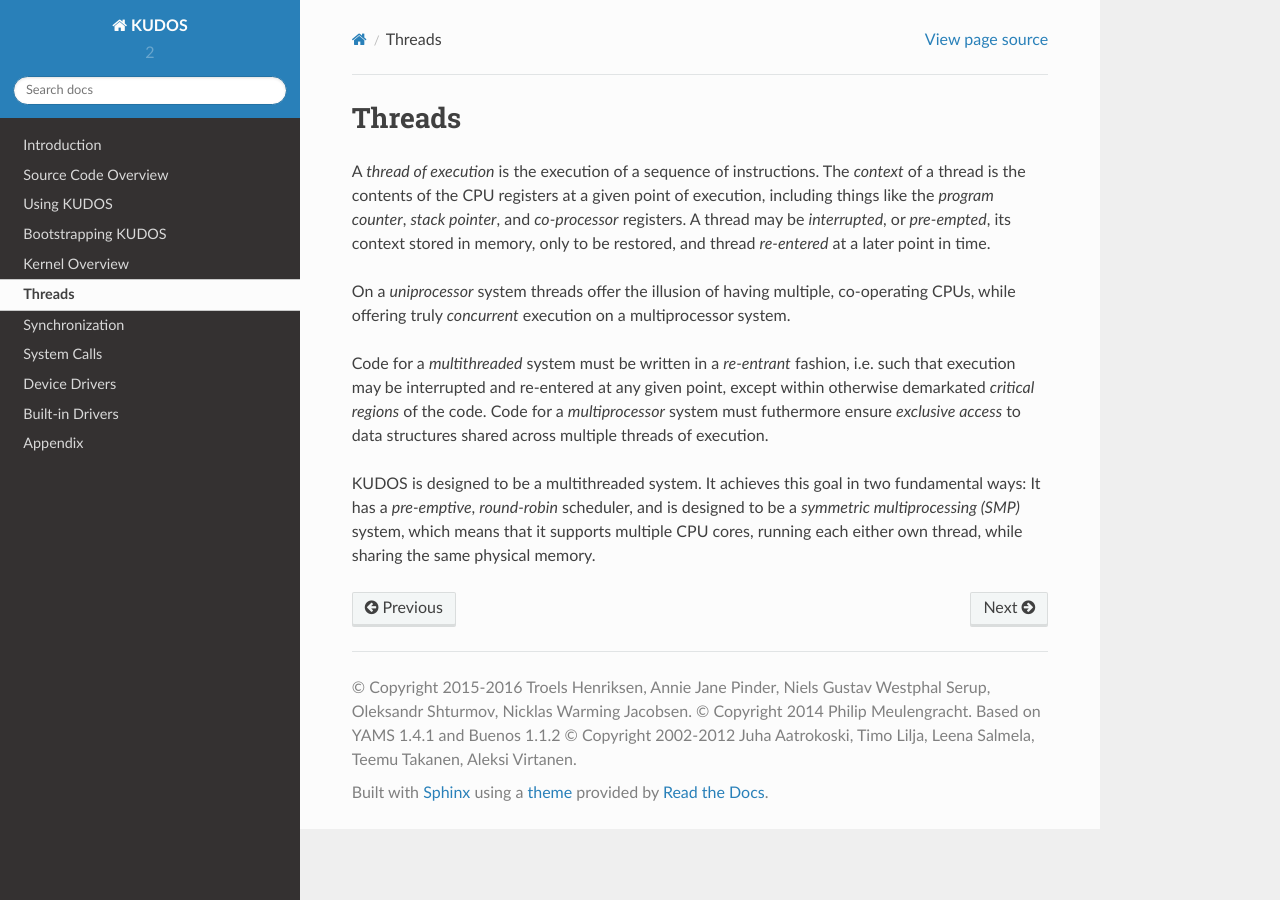
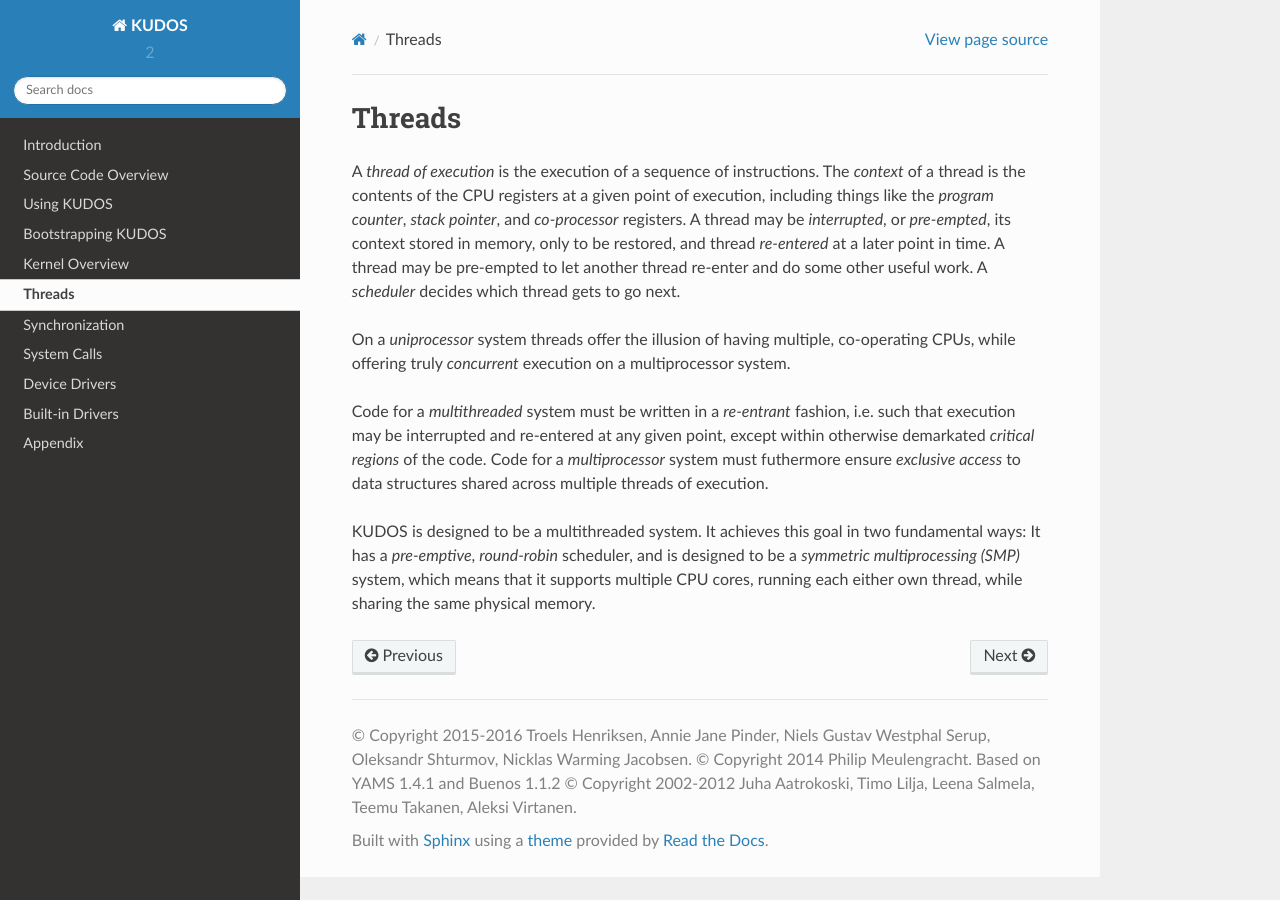
Before and after one commit to DIKU-EDU/kudos, a Sphinx documentation site: the page built from docs/threads.rst, in a window 1280 px wide. Built offline with Sphinx 7.4.7 and the Read the Docs theme 2.0.0, drawn with Linux system fonts in a browser that asks for light colours; pages that are not in the unit, such as notebooks, are missing from menus.

Commit message:
mentioned schedulers

```diff
--- a/docs/threads.rst
+++ b/docs/threads.rst
@@ -6,7 +6,9 @@ A *thread of execution* is the execution of a sequence of instructions. The
 execution, including things like the *program counter*, *stack pointer*, and
 *co-processor* registers. A thread may be *interrupted*, or *pre-empted*, its
 context stored in memory, only to be restored, and thread *re-entered* at a
-later point in time.
+later point in time. A thread may be pre-empted to let another thread re-enter
+and do some other useful work. A *scheduler* decides which thread gets to go
+next.
 
 On a *uniprocessor* system threads offer the illusion of having multiple,
 co-operating CPUs, while offering truly *concurrent* execution on a
```
